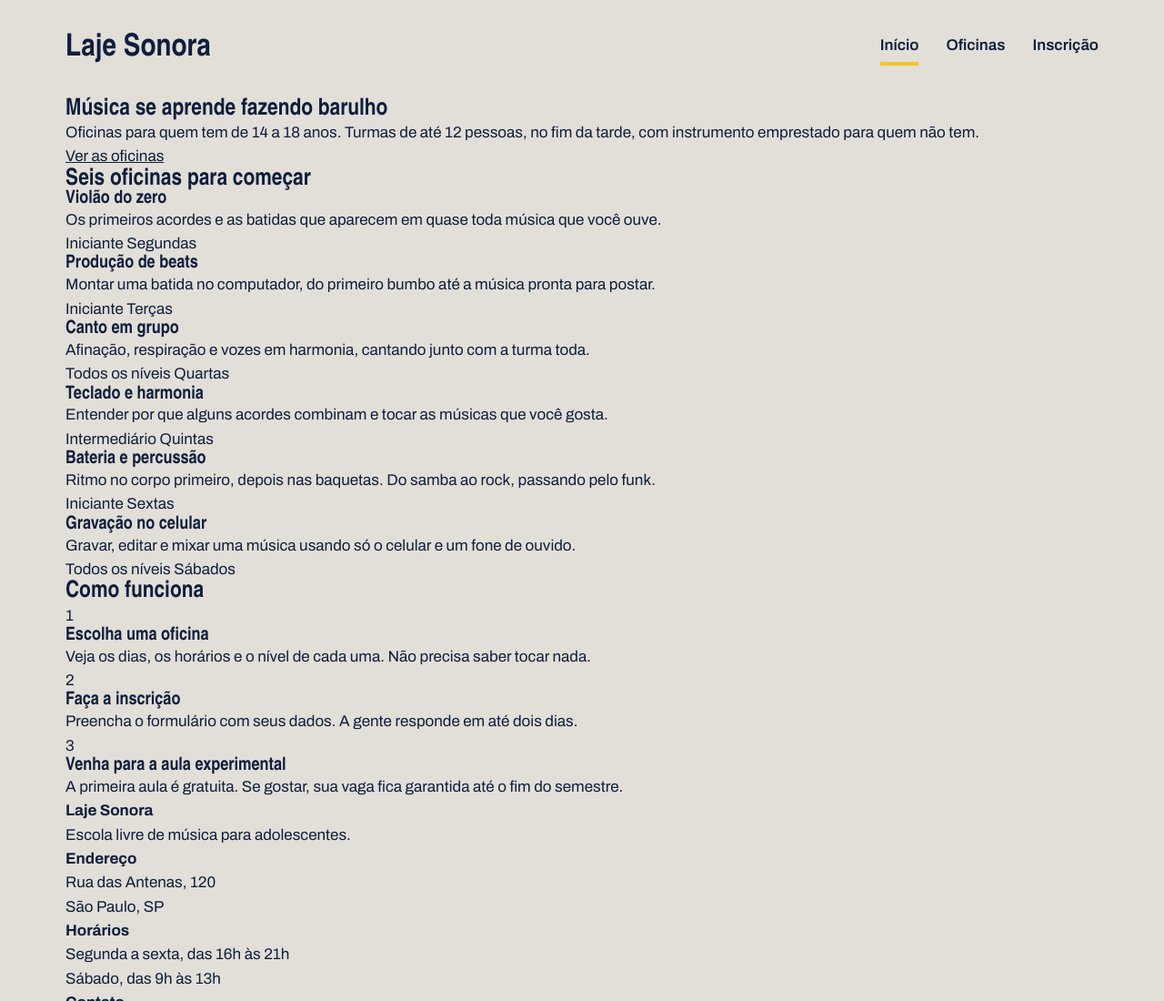
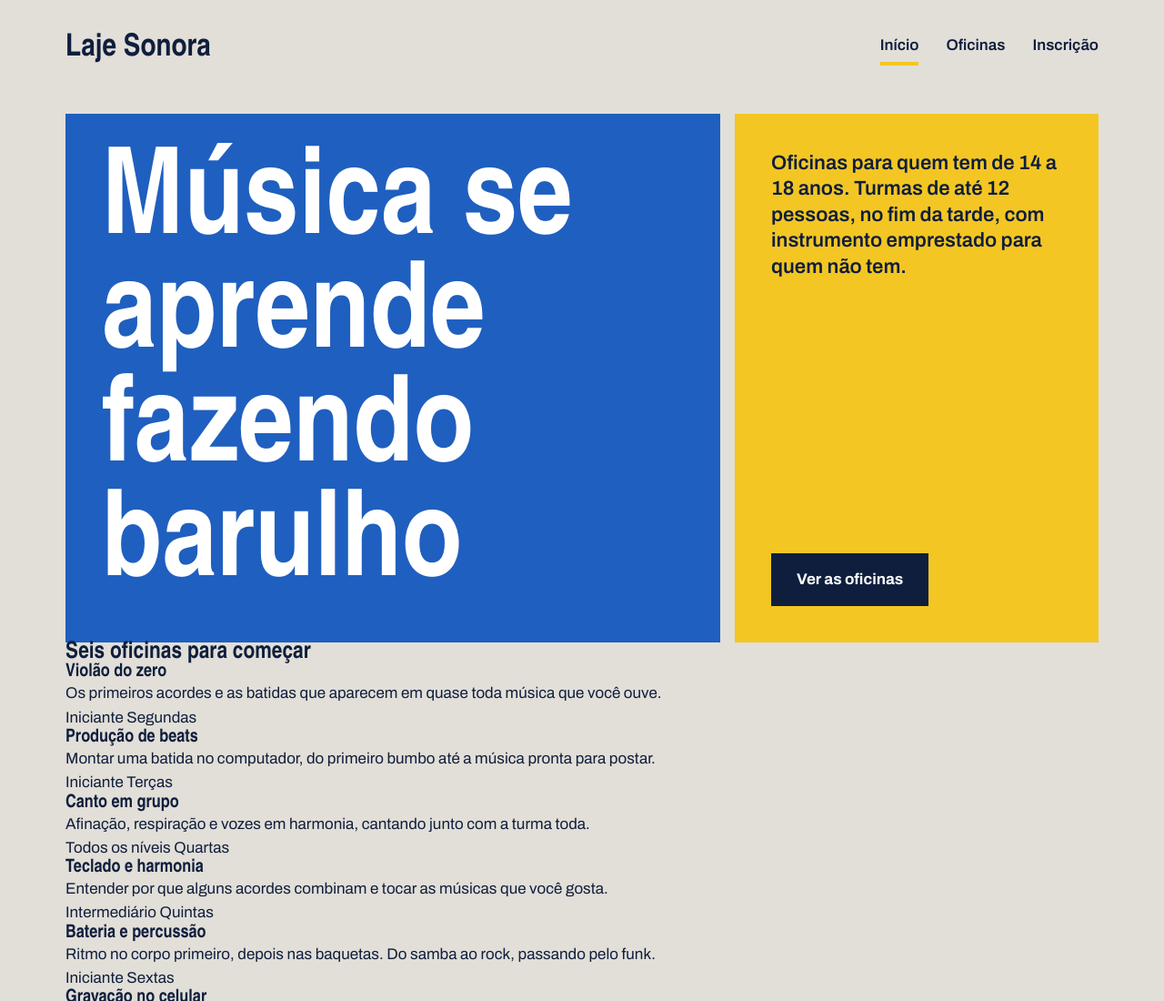
Before and after one commit to NathanJota/laje_sonora, a plain HTML site: page index.html in a window 1280 px wide. Shown: the top 1100 px of the page at 91% size. Drawn offline with Linux system fonts and the light colour scheme; a web font is replaced by a local one.

Commit message:
Update index.css

```diff
--- a/index.css
+++ b/index.css
@@ -76,3 +76,53 @@ h1, h2, h3 {
 
     }
 }
+
+.cartazes {
+    margin-top: 16px;
+    display: flex;
+    gap: 16px;
+}
+
+.cartaz {
+    padding: 40px;
+
+}
+
+.cartaz-principal {
+    background: var(--caixa-dagua);
+    color: var(--branco);
+    flex: 2;
+}
+.cartaz-principal h1 {
+    font-size: 132px;
+    max-width: 9ch;
+}
+.cartaz-lateral {
+
+        background: var(--fita);
+        flex: 1;
+        display: flex;
+        flex-direction: column;
+        justify-content: space-between;
+        gap: 32px;
+        align-items: flex-start;
+}
+.cartaz-lateral p {
+    font-size: 22px;
+    font-weight: 600;
+    line-height: 1.3;
+}
+.botao {
+    background: var(--tinta);
+    color: var(--branco);
+    font-weight: 700;
+    text-decoration: none;
+    padding: 16px 28px;
+    border: none;
+    font-family: var(--fonte-texto);
+    font-size: 17px;
+    cursor: pointer;
+}
+.botao:hover{
+    background-color:var(--caixa-dagua) ;
+}
```
